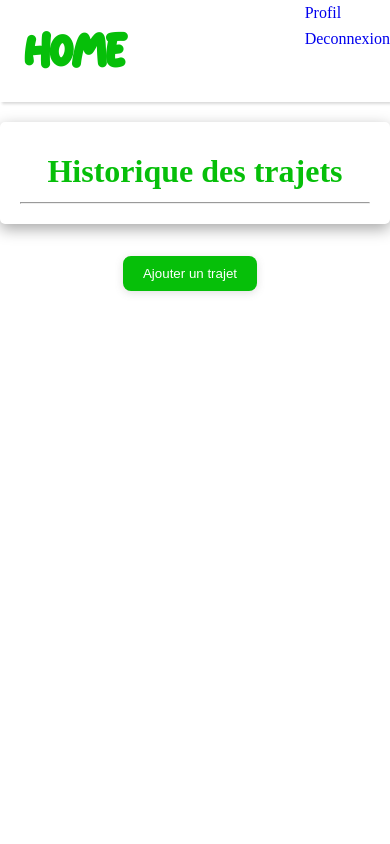
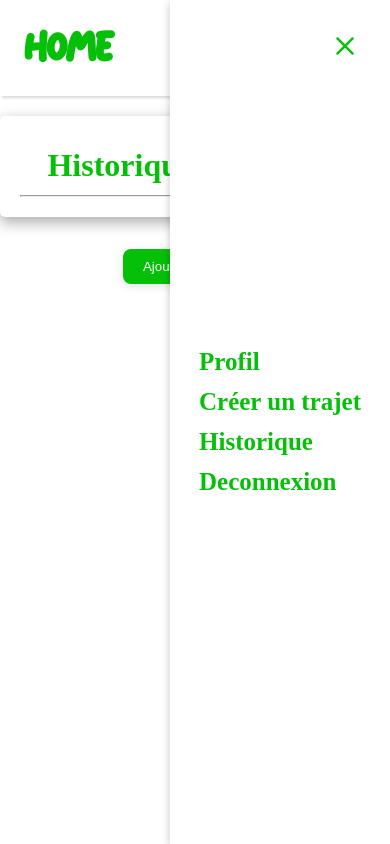
Before and after one commit to marcyrivia/PHPBDD, a PHP site: page /views/view-historique.php in a window 390 px wide. Run offline with PHP 8.4, Linux system fonts and the light colour scheme; the template is opened without the code that fills it, so the values that code supplies are empty.

Commit message:
responsive

```diff
--- a/assets/style/historique.css
+++ b/assets/style/historique.css
@@ -19,49 +19,92 @@ body {
     color: #fff;
 }
 
-/* En-tête */
 header {
     background-color: #fff;
     display: flex;
     justify-content: space-between;
     box-shadow: rgba(0, 0, 0, 0.15) 1.95px 1.95px 2.6px;
 }
+.left{
+    display: flex;
+    justify-content: center;
+    align-items: center;
+    height: 6rem;
+}
+
 a{
     text-decoration: none;
 }
 
-.left{
-    display: flex;
-    justify-content: center;
-    align-items: center;
-}
 
 .home{
     font-family: 'moonChild';
     color: #06BF09;
-    font-size: 4rem;
+    font-size: 3.5rem;
     margin-left: 1.5rem;
 }
 
-.nav-icon{
-    position: fixed;
-    color: #06BF09;
-    top: 100px;
-    font-size: 3rem;
-    z-index: 999;
-    cursor: pointer;
+
+.menu{
+    display: flex;
+    align-items: center;
+    justify-content: center;
 }
 
-/* .overlay{
-    position: fixed;
-    top: 0;
+a{
+    color: #06BF09;
+}
+
+.li{
+    color: #06BF09;
+    font-weight: bold;
+    list-style: none;
+    position: relative;
+}
+
+.li:after{
+    content: "";
+    height: 2px;
+    background-color: #06BF09;
+    width: 0;
+    position: absolute;
+    bottom: -5px;
+    right: 0;
+    transition: 0.2s all ease-in-out;
+}
+
+.li:hover:after{
+    width: 100%;
     left: 0;
-    width: 100vw;
-    height: 100vh;
-    background: rgba(0, 0, 0, 0.8);
-    transform-origin: top;
-    pointer-events: none;
-} */
+}
+
+
+.menu-list{
+    display: flex;
+    flex-direction: row;
+}
+
+.menu-icon{
+    display: flex;
+    justify-content: center;
+    align-items: center;
+    display: none;
+}
+
+.burger{
+    color: #06BF09;
+    font-size: 2rem;
+    margin-right: 1.5rem;
+}
+
+.burger:hover {
+    cursor: pointer;
+    transform: scale(1.1); /* Zoom au survol (ajuste la valeur selon vos préférences) */
+}
+
+.close{
+    display: none;
+}
 h1{
     color: #06BF09;
     margin: 4px;
@@ -117,3 +160,80 @@ footer {
     bottom: 0;
     width: 100%;
 }
+
+@media screen and (max-width: 1055px){
+    .menu{
+        display: none;
+    }
+
+    .menu-icon{
+        display: block;
+        margin: 20px;
+        cursor: pointer;
+    }
+
+    .menu{
+        position: fixed;
+        top: 0;
+        right: 0;
+        width: 220px;
+        height: 100vh;
+        background-color: white;
+        box-shadow: rgba(0, 0, 0, 0.24) 0px 3px 8px;
+        display: flex;
+        align-items: center;
+        justify-content: center;
+        transform: translateX(100%);
+        transition: 0.3s transform ease-in-out;
+    }
+
+    .menu.open{
+        transform: initial;
+        display: flex;
+    }
+
+    .menu-list{
+        flex-direction: column;
+        align-items: flex-start;
+    }
+    .close{
+        display: block;
+        color: #06BF09;
+        font-size: 40px;
+        position: absolute;
+        top: 16px;
+        right: 25px;
+
+    }
+
+    .li{
+        font-size: 25px;
+        position: relative;
+    }
+
+    .li:after {
+        content: "";
+        height: 2px;
+        background-color: #06BF09;
+        width: 0 !important; /* Ajoutez !important ici */
+        position: absolute;
+        bottom: -5px;
+        right: 0;
+        transition: 0.2s all ease-in-out;
+    }
+
+    .li:hover:after {
+        width: 100% !important; /* Ajoutez !important ici */
+        left: 0;
+    }
+
+    /* .picture-container{
+        height: 30rem;
+    }
+
+    img{
+        height: 150px;
+
+    } */
+
+}
--- a/views/view-historique.php
+++ b/views/view-historique.php
@@ -6,23 +6,28 @@
     <link rel="stylesheet" href="../assets/style/historique.css">
     <link rel="stylesheet" href="https://cdn.jsdelivr.net/npm/bootstrap-icons@1.11.3/font/bootstrap-icons.min.css">
 
-    <title>Document</title>
+    <title>Historique</title>
 </head>
 <body>
 <header>
         <div class="left">
-           <a href="../controllers/controller-home.php"> <h2 class="home" > HOME </h2></a>
+        <a href="../controllers/controller-home.php"> <h2 class="home" > HOME </h2></a>
         </div>
-            <div class="menu-icon">
-                <i class="bi bi-list"></i>
+        <nav class="menu open">
+            <div class="close" onclick="closeMenuMobile()">
+                <i class="bi bi-x closeI"></i>
             </div>
-            <div class="overlay"></div>
-        <nav class="menu">
-            <ul class="menu-list">
-                <li><a href="../controllers/controller-profil.php">Profil</a></li>
-                <li><a href="../controllers/controller-deconnect.php"> Deconnexion </a></li>
+             <ul class="menu-list">
+                <li class="li"><a href="../controllers/controller-profil.php">Profil</a></li>
+                <li class="onglet-li li"><a href="../controllers/controller-trajet.php">Créer un trajet</a></li>
+                <li class="onglet-li li"><a href="../controllers/controller-historique.php">Historique</a></li>
+                <li class="li"><a href="../controllers/controller-deconnect.php"> Deconnexion </a></li>
             </ul>
         </nav>
+
+            <div class="menu-icon" onclick="openMenuMobile()">
+                <i class="bi bi-list burger"></i>
+            </div>
 
     </header>
 
@@ -49,5 +54,15 @@
     <a href="../controllers/controller-trajet.php"> <button> Ajouter un trajet </button> </a>
 </div>
 
+<script>
+        function openMenuMobile() {
+            document.querySelector(".menu").classList.add("open")
+
+        }
+        function closeMenuMobile() {
+    document.querySelector(".menu").classList.remove("open");
+}
+    </script>
+
 </body>
 </html>
```
Also changed, not shown: assets/style/home.css (+7 -7 lines), assets/style/profil.css (+144 -40 lines), views/view-profil.php (+26 -12 lines).
